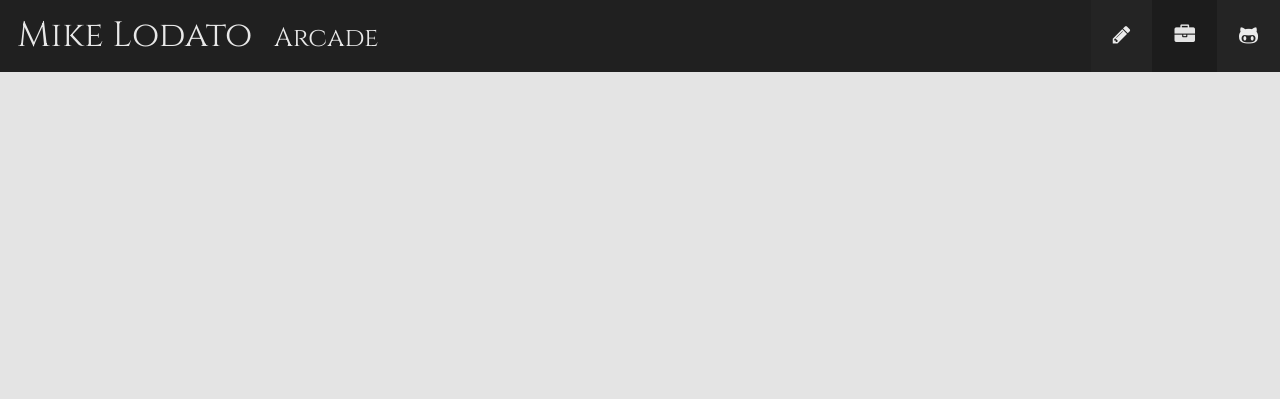
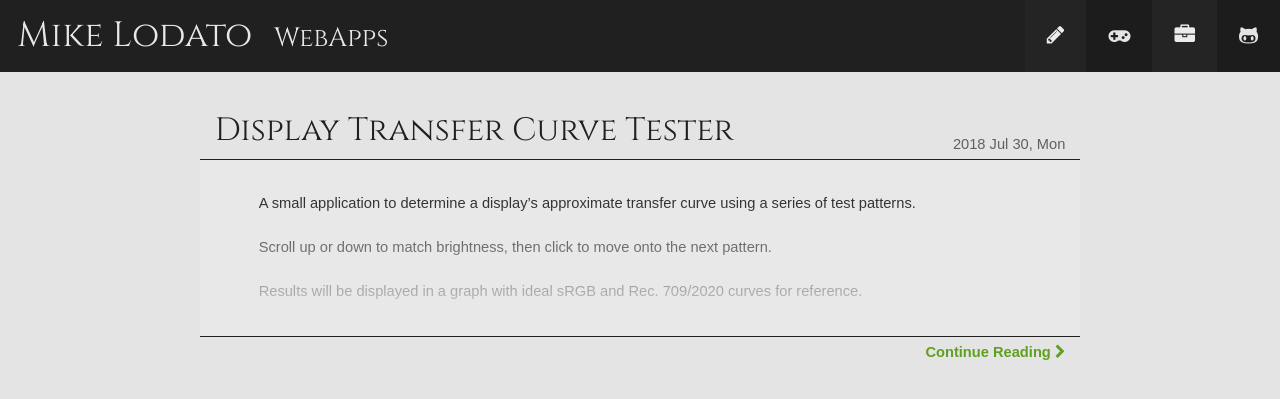
Before and after one commit to zvxryb/zvxryb.github.io, a Jekyll site: the page built from arcade/index.html, in a window 1280 px wide. Shown: the top 399 px of the page. Built offline with Jekyll 4.4.1, drawn with Linux system fonts in a browser that asks for light colours; nearby versions of some CDN libraries; some web fonts are replaced; a script that is not in the unit is left out; comment, search, counter and statistics services are not loaded.

Commit message:
Add monitor tester utility

```diff
--- a/_layouts/page.html
+++ b/_layouts/page.html
@@ -43,16 +43,14 @@
 					<i class='ml-icon fa fa-pencil'></i>
 					<span class='ml-text'>Blog</span>
 				</h2></a>
+				<a class='ml-item' href='/arcade/'><h2>
+					<i class='ml-icon fa fa-gamepad'></i>
+					<span class='ml-text'>WebApps</span>
+				</h2></a>
 				<a class='ml-item' href='/resume/'><h2>
 					<i class='ml-icon fa fa-briefcase'></i>
 					<span class='ml-text'>Resume</span>
 				</h2></a>
-				<!--
-				<a class='ml-item' href='/arcade/'><h2>
-					<i class='ml-icon fa fa-gamepad'></i>
-					<span class='ml-text'>Arcade</span>
-				</h2></a>
-				-->
 				<a class='ml-item' href='https://github.com/zvxryb'><h2>
 					<i class='ml-icon fa fa-github-alt'></i>
 					<span class='ml-text'>Github</span>
--- /dev/null
+++ b/arcade/_posts/2018-07-30-monitor-tester.md
@@ -0,0 +1,51 @@
+---
+layout: post
+section: WebApps
+title: Display Transfer Curve Tester
+---
+A small application to determine a display's approximate transfer curve using a series of test patterns.
+
+Scroll up or down to match brightness, then click to move onto the next pattern.
+
+Results will be displayed in a graph with ideal sRGB and Rec. 709/2020 curves for reference.
+
+<!--continue-->
+
+<div id='monitor-test-container'>
+    <canvas id='monitor-test-canvas'></canvas>
+    <div id='monitor-test-overlay'>
+        <div id='monitor-test-startup-ui'>
+            <h1>Instructions</h1>
+            <p>Measure a monitor's <i>approximate</i> response curve using a series of test patterns.</p>
+            <p>
+                The test patterns must be viewed at native resolution with any "sharpness" adjustments disabled.
+                Results have not been validated against a ground-truth (i.e. a properly calibrated colorimeter).
+            </p>
+            <p><b>Scroll up/down to match color, then click to advance to the next pattern, repeat.</b></p>
+            <h2>Select test patterns</h2>
+            <label><input type='checkbox' id='monitor-test-r'><span class='toggle fa fa-lg'></span> Red</label>
+            <label><input type='checkbox' id='monitor-test-g'><span class='toggle fa fa-lg'></span> Green</label>
+            <label><input type='checkbox' id='monitor-test-b'><span class='toggle fa fa-lg'></span> Blue</label>
+            <label><input type='checkbox' id='monitor-test-w' checked><span class='toggle fa fa-lg'></span> Grayscale</label>
+            <input type='button' id='monitor-test-start' value='Begin Measurement'>
+        </div>
+        <div id='monitor-test-results-ui'>
+            <input type='button' id='monitor-test-restart' value='Restart'>
+            <h1>Key</h1>
+            <span style='color:#ffc000;'>sRGB</span><br>
+            <span style='color:#00c0ff;'>Rec.709 / Rec. 2020</span><br>
+            <span style='color:#ff0000;'>Monitor Red</span><br>
+            <span style='color:#00ff00;'>Monitor Green</span><br>
+            <span style='color:#0000ff;'>Monitor Blue</span><br>
+            <span style='color:#ffffff;'>Monitor Grayscale</span><br>
+        </div>
+    </div>
+    <script src='/arcade/monitor_calibration/monitor.js'></script>
+    <script>
+        let css = document.createElement('link')
+        css.rel = 'stylesheet'
+        css.href = '/arcade/monitor_calibration/monitor.css'
+        css.addEventListener('load', event => monitorTestInit())
+        document.head.appendChild(css)
+    </script>
+</div>
--- a/arcade/index.html
+++ b/arcade/index.html
@@ -1,6 +1,6 @@
 ---
 layout: page
-section: Arcade
+section: WebApps
 ---
 {% assign entries = site.categories.arcade %}
 {% include posts.html %}
```
Also changed, not shown: arcade/monitor_calibration/monitor.css (added, +88 -0 lines), arcade/monitor_calibration/monitor.js (added, +267 -0 lines).
